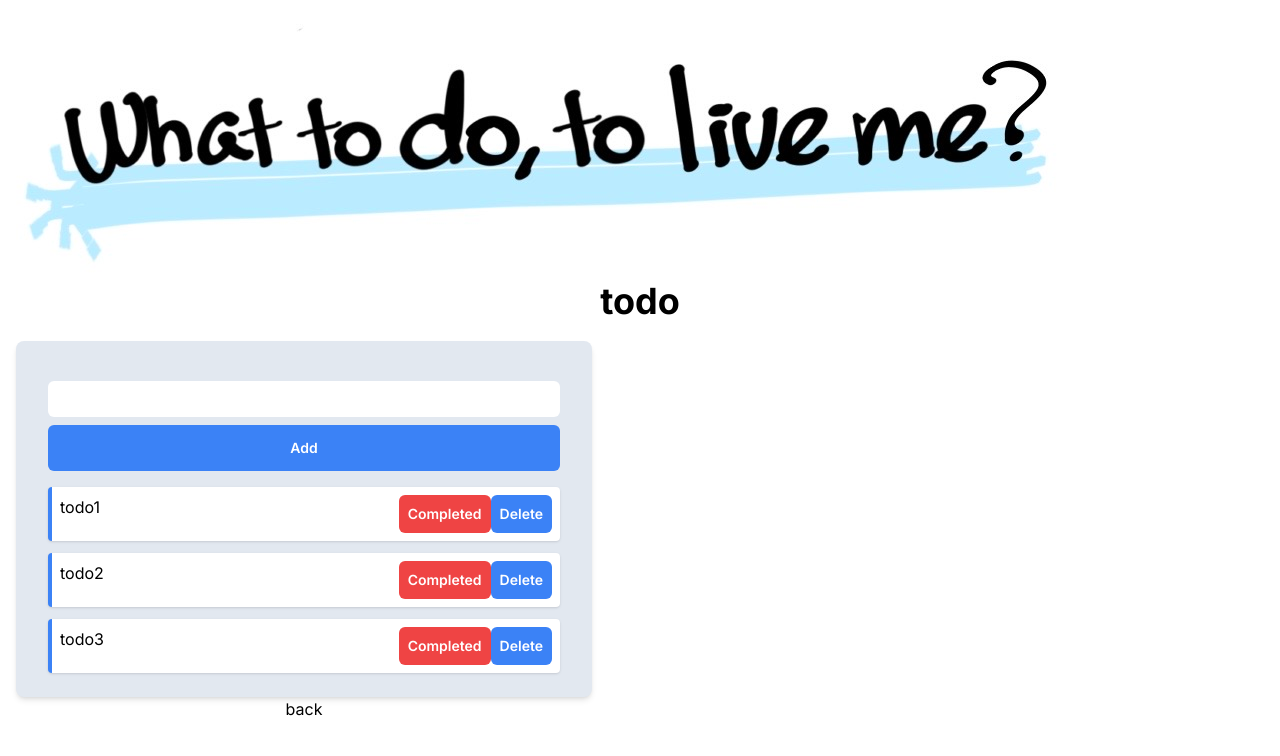
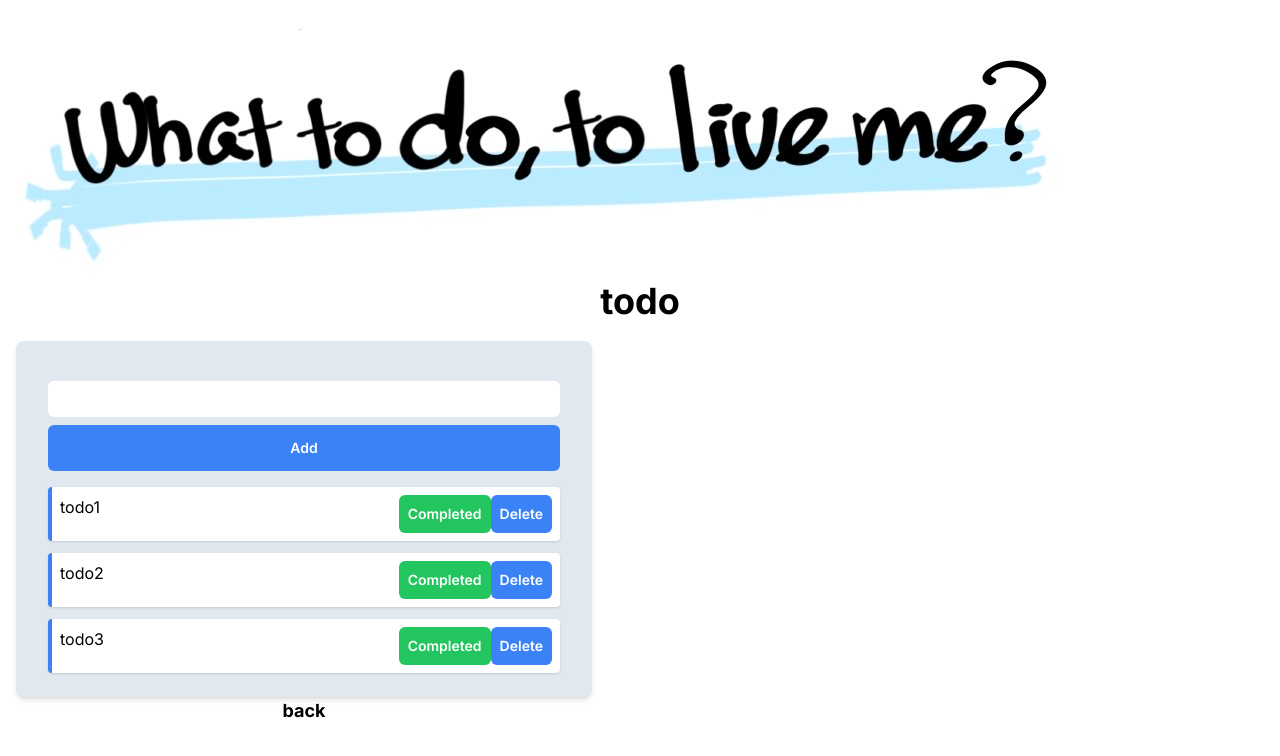
Before and after one commit to hackathon-23-autumn/todo, a Next.js app in the folder next-app/: page /todo in a window 1280 px wide. Shown: the top 756 px of the page. Built offline with nearby package versions, Linux system fonts and the light colour scheme.

Commit message:
Sen:complete時の色塗り

```diff
--- a/next-app/src/app/page.tsx
+++ b/next-app/src/app/page.tsx
@@ -9,7 +9,7 @@ const Home = () => {
 
     <main>
       <label className="form-label font-bold focus:border-blue-500">login</label>
-      <input type="email" className="w-full py-2 px-2 form-control w10 border-gray-200 rounded-md text-sm focus:border-blue-500 focus:ring-blue-500 dark:bg-slate-900 dark:border-gray-700 dark:text-gray-400" placeholder="name@example.com"></input>
+      <input type="email" className="w-full py-2 px-2 form-control w10 border border-gray-200 rounded-md text-sm focus:border-blue-500 focus:ring-blue-500 dark:bg-slate-900 dark:border-gray-700 dark:text-gray-400" placeholder="name@example.com"></input>
       <button
         type="button"
         className="mt-2 py-3 px-4 inline-flex justify-center items-center gap-2 rounded-md border border-transparent font-semibold bg-blue-500 text-white hover:bg-blue-600 focus:outline-none focus:ring-2 focus:ring-blue-500 focus:ring-offset-2 transition-all text-sm dark:focus:ring-offset-gray-800"
--- a/next-app/src/app/todo/page.tsx
+++ b/next-app/src/app/todo/page.tsx
@@ -1,7 +1,6 @@
 "use client"
 
 import { useEffect, useState } from "react" // テキスト入力とTodoリストの状態管理
-import { Button } from "react-bootstrap"
 import AddTodo from "@/components/AddTodo"
 import MyTodoList from "@/components/MyTodoList"
 import Link from "next/link"
@@ -14,7 +13,7 @@ type Todo = {
 
 const Todo = () => {
   const [text, setText] = useState<string>("")
-  const [todos, setTodos] = useState<string[]>([])
+  const [todos, setTodos] = useState<Todo[]>([])
 
   // テキスト入力フィールドに入力された値をテキストの状態に設定する
   const changeText = (e: React.ChangeEvent<HTMLInputElement>) => {
@@ -25,7 +24,7 @@ const Todo = () => {
 // テキスト入力フィールドに入力された値をTodoリストに追加する (追加後にテキスト入力フィールドを空にする)
 const addTodos = () => {
   const newTodos = [...todos]
-    newTodos.push(text)
+  newTodos.push({id: new Date().getTime().toString(), todo: text, completed: false})
   setTodos(newTodos)
   setText("")
 }
@@ -37,6 +36,14 @@ const Todo = () => {
   setTodos(newTodos)
 }
 
+// Todoのstatusを変更する
+const changeStatus = (index: number) => {
+  const newTodos = [...todos]
+  newTodos[index].completed = !newTodos[index].completed
+  setTodos(newTodos)
+}
+
+
   // ページ読み込み時に1度だけ、fetchData関数を呼び出し、TodoリストをAPIから非同期に取得する
   useEffect(() => {
     const fetchData = async () => {
@@ -44,7 +51,7 @@ const Todo = () => {
       if (response.ok) {
         const jsonData: Todo[] = await response.json()
         const todoArray: string[] = jsonData.map((item) => item.todo)
-        setTodos(todoArray)
+        setTodos(jsonData)
       } else {
         console.error("API request failed")
       }
@@ -59,10 +66,10 @@ const Todo = () => {
       <div className="w-full max-w-xl mt-5">
         <div className="w-full py-6 px-8 bg-slate-200 shadow-md rounded-lg">
           <AddTodo  changeText={changeText} addTodos={addTodos} text={text} />
-          <MyTodoList  todos={todos} deleteTodo={deleteTodo} />
+          <MyTodoList todos={todos} deleteTodo={deleteTodo} changeStatus={changeStatus} />
         </div>
 
-        <Link href="/">back</Link>
+        <Link href="/" className="form-label text-lg font-bold">back</Link>
 
       </div>
     </main>
--- a/next-app/src/components/MyTodoList.tsx
+++ b/next-app/src/components/MyTodoList.tsx
@@ -1,19 +1,29 @@
 import React from 'react'
 
-type Props = {
-  todos: string[];
-  deleteTodo: (index: number) => void;
+// Todo型にcompletedプロパティを追加
+type Todo = {
+  id: string
+  todo: string
+  completed: boolean
 }
 
-const MyTodoList: React.FC<Props> = ({ todos, deleteTodo }) => {
+// changeStatus関数を追加
+type Props = {
+  todos: Todo[];
+  deleteTodo: (index: number) => void;
+  changeStatus: (index: number) => void;
+}
+
+const MyTodoList: React.FC<Props> = ({ todos, deleteTodo, changeStatus }) => {
   return (
     <ul className='space-y-3'>
     {todos.map((todo, index) => (
-      <li className='flex justify-between p-2 bg-white border-l-4 border-blue-500 rounded shadow' key={index}>
-        <span>{todo}</span>
+      // Todo.completed=trueの時、背景色をgrayに、Todo.completed=falseの時、背景色をwhiteにする
+      <li className={`flex justify-between p-2 border-l-4 rounded shadow ${todo.completed ? 'bg-gray-400 border-blue-500' : 'bg-white border-blue-500'}`} key={index}>
+        <span>{todo.todo}</span>
 
         <div>
-        <button className='py-2 px-2 inline-flex justify-center items-center gap-2 rounded-md border border-transparent font-semibold bg-red-500 text-white hover:bg-red-600 focus:outline-none focus:ring-2 focus:ring-red-500 focus:ring-offset-2 transition-all text-sm dark:focus:ring-offset-gray-800'>Completed</button>
+        <button onClick={() => changeStatus(index)} className={todo.completed ? 'py-2 px-2 inline-flex justify-center items-center gap-2 rounded-md border border-transparent font-semibold bg-red-500 text-white hover:bg-red-600 focus:outline-none focus:ring-2 focus:ring-red-500 focus:ring-offset-2 transition-all text-sm dark:focus:ring-offset-gray-800' : 'py-2 px-2 inline-flex justify-center items-center gap-2 rounded-md border border-transparent font-semibold bg-green-500 text-white hover:bg-green-600 focus:outline-none focus:ring-2 focus:ring-green-500 focus:ring-offset-2 transition-all text-sm dark:focus:ring-offset-gray-800'}>{todo.completed ? 'Good' : 'Completed'}</button>
         <button onClick={() => deleteTodo(index)} className='py-2 px-2 inline-flex justify-center items-center gap-2 rounded-md border border-transparent font-semibold bg-blue-500 text-white hover:bg-blue-600 focus:outline-none focus:ring-2 focus:ring-blue-500 focus:ring-offset-2 transition-all text-sm dark:focus:ring-offset-gray-800'>Delete</button>
         </div>
       </li>
```
Lines whose indentation alone changed are shown as unchanged.
